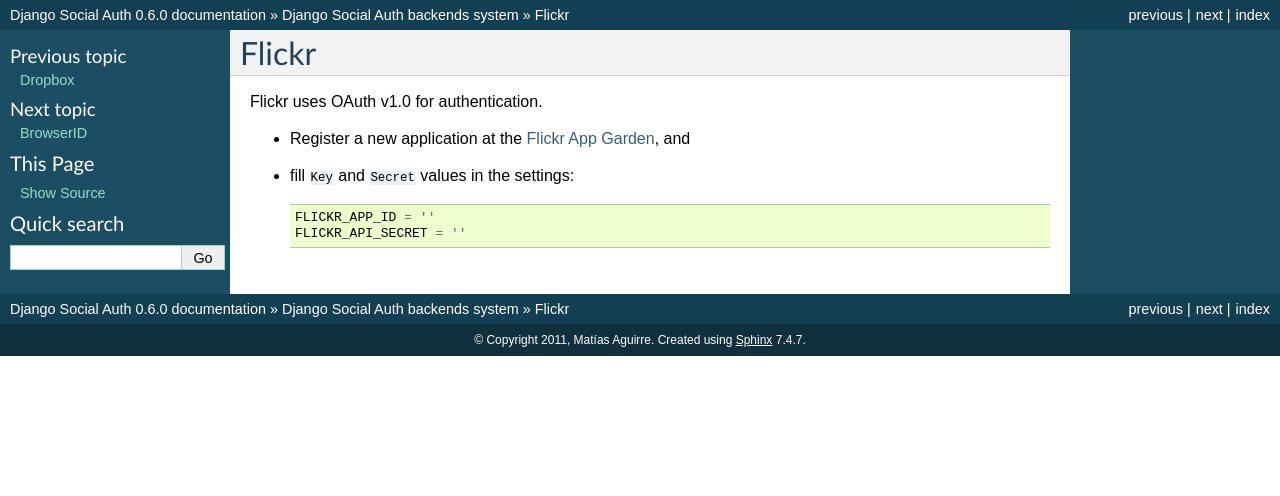
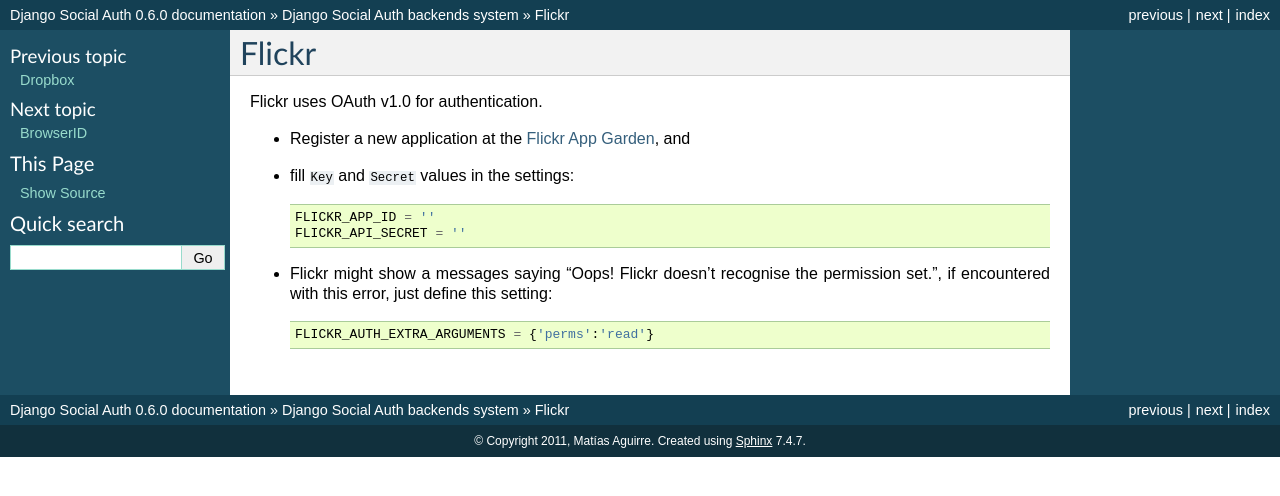
Before and after one commit to devs-cloud/django-social-auth-module, a Sphinx documentation site: the page built from doc/backends/flickr.rst, in a window 1280 px wide. Shown: the top 496 px of the page. Built offline with Sphinx 7.4.7, drawn with Linux system fonts in a browser that asks for light colours.

Commit message:
Update flickr doc mentioning permissions error case.

```diff
--- a/doc/backends/flickr.rst
+++ b/doc/backends/flickr.rst
@@ -9,4 +9,10 @@
       FLICKR_APP_ID = ''
       FLICKR_API_SECRET = ''
 
+- Flickr might show a messages saying "Oops! Flickr doesn't recognise the
+  permission set.", if encountered with this error, just define this setting::
+
+    FLICKR_AUTH_EXTRA_ARGUMENTS = {'perms':'read'}
+
+
 .. _Flickr App Garden: http://www.flickr.com/services/apps/create/
```
Also changed, not shown: README.rst (+8 -2 lines).
